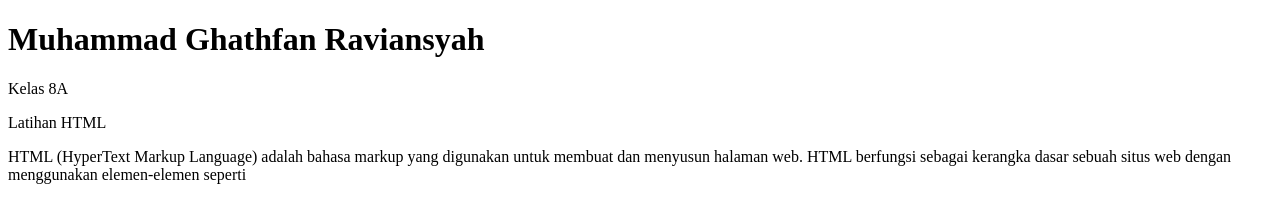
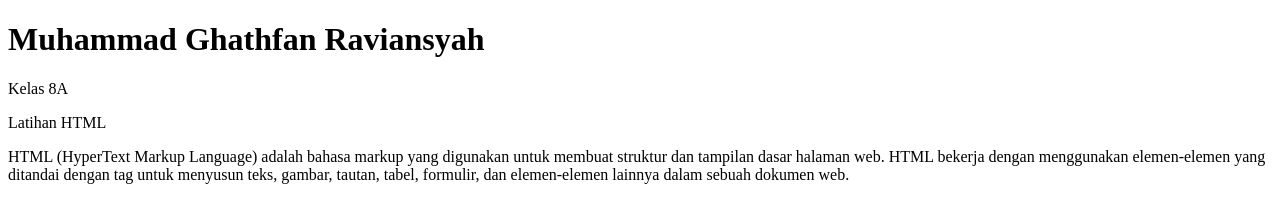
Before and after one commit to Ghathfan2010/HTML, a plain HTML site: page index.html in a window 1280 px wide. Drawn offline with Linux system fonts and the light colour scheme.

Commit message:
add html description

```diff
--- a/index.html
+++ b/index.html
@@ -11,9 +11,7 @@
 
     <p>Latihan HTML</p>
 
-    <p>
-        HTML (HyperText Markup Language) adalah bahasa markup yang digunakan untuk membuat dan menyusun halaman web. HTML berfungsi sebagai kerangka dasar sebuah situs web dengan menggunakan elemen-elemen seperti
-    </p>
+    <p>HTML (HyperText Markup Language) adalah bahasa markup yang digunakan untuk membuat struktur dan tampilan dasar halaman web. HTML bekerja dengan menggunakan elemen-elemen yang ditandai dengan tag untuk menyusun teks, gambar, tautan, tabel, formulir, dan elemen-elemen lainnya dalam sebuah dokumen web.</p>
 
 </body>
 </html>
```
